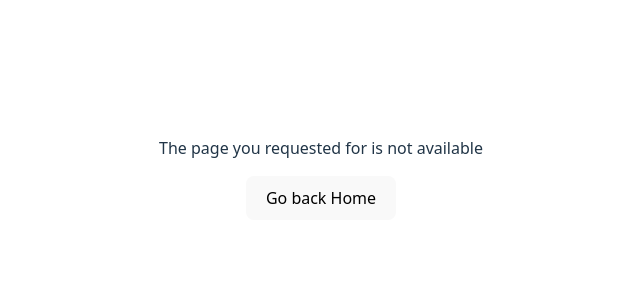
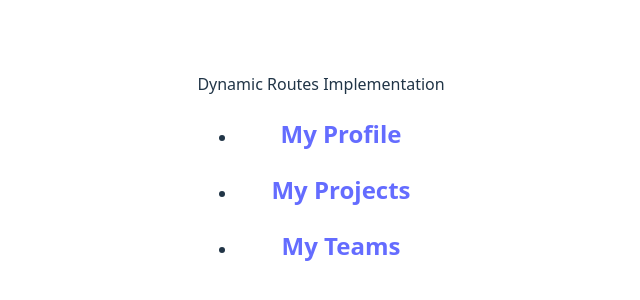
Before and after one commit to Jeffongoro/React-Basics, a React (Vite) app: page /dashboard in a window 1280 px wide. Shown: the part 230-530 px from the top of the page, without its empty margins (319-959 px from the left). Built offline with nearby package versions, Linux system fonts and the light colour scheme.

Commit message:
Attempting to implement dynamic routes

```diff
--- a/src/App.jsx
+++ b/src/App.jsx
@@ -1,15 +1,13 @@
-// import Counter from './components/counter'
-import ExampleComponent from './components/example'
+import Counter from './components/counter'
 import './App.css'
 
 function App() {
 
   return (
     <>
-    {/* <Counter /> */}
-    <ExampleComponent/>
+    <Counter />
     </>
   )
 }
 
-export default App
+export default App;
--- /dev/null
+++ b/src/components/dashboard.jsx
@@ -0,0 +1,25 @@
+import { Link } from "react-router-dom";
+
+function Dashboard() {
+const dashboardItems = [
+    {id:1,title:"My Profile"},
+    {id:2,title:"My Projects"},
+    {id:3,title:"My Teams"},
+];
+  return (
+    <div>
+      <p>Dynamic Routes Implementation</p>
+      <ul>
+        {dashboardItems.map((item) =>(
+            <li key={item.id}>
+                <Link to={'/Dashboard/${item.id}'}>
+                <h2>{item.title}</h2>
+                </Link>
+            </li>
+        ))}
+
+      </ul>
+    </div>
+  );
+}
+export default Dashboard;
--- a/src/main.jsx
+++ b/src/main.jsx
@@ -5,11 +5,17 @@ import App from './App.jsx'
 import {createBrowserRouter,RouterProvider} from 'react-router-dom'
 import Counter from './components/counter.jsx'
 import PageNotFound from './components/notfound.jsx'
+import Dashboard from './components/dashboard.jsx'
+import ExampleComponent from './components/example.jsx'
+
 
 const router = createBrowserRouter([
   {path:"/",element:<App />},
   {path:"/Counter",element:<Counter />},
   {path:"*",element:<PageNotFound />},
+  {path:"/dashboard",element:<Dashboard />},
+  // {path:"/dashboard/:id",element:<DashboardItems />},
+  {path:"/Example",element:<ExampleComponent />},
 
 ]);
 
```
